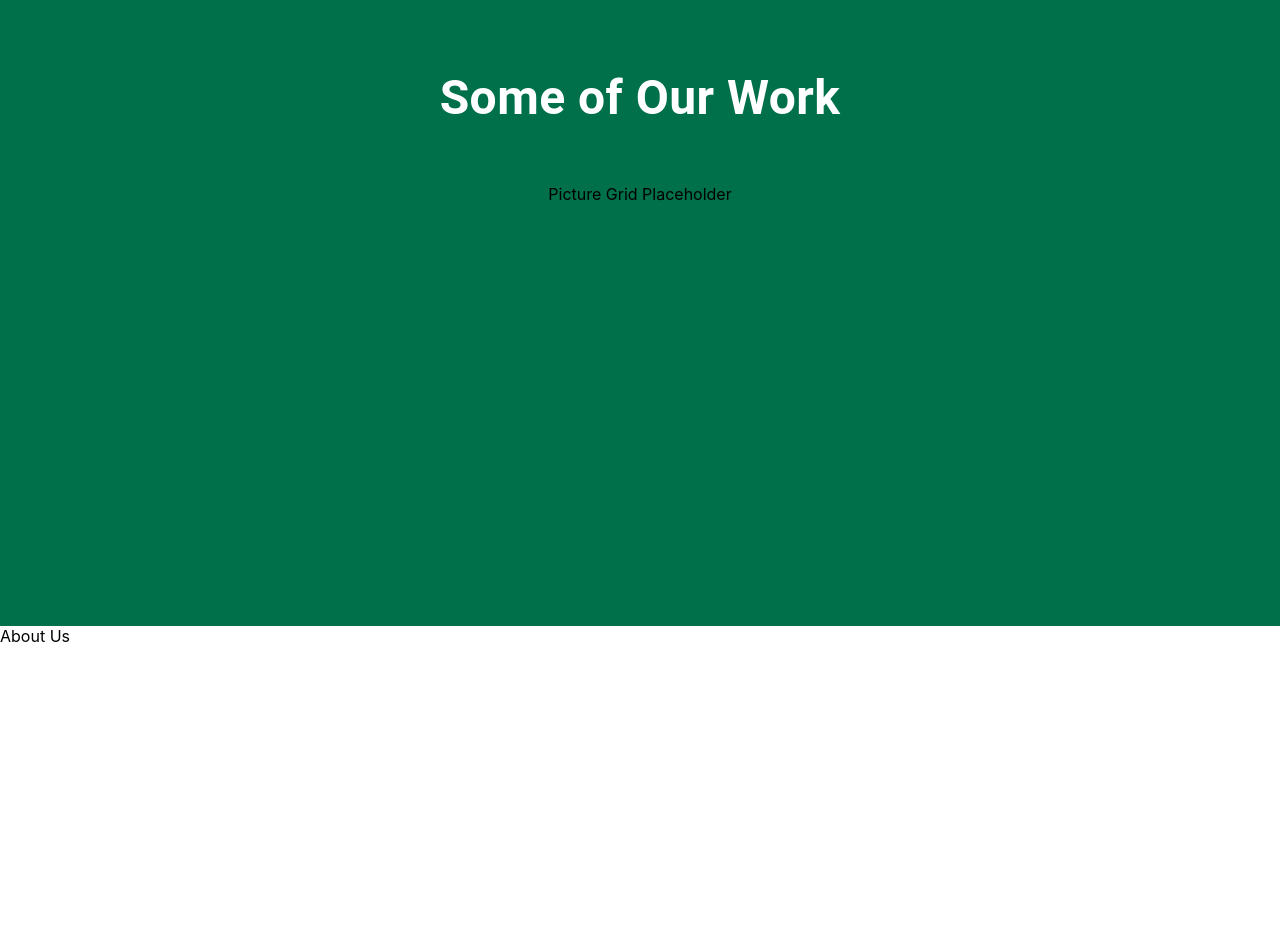
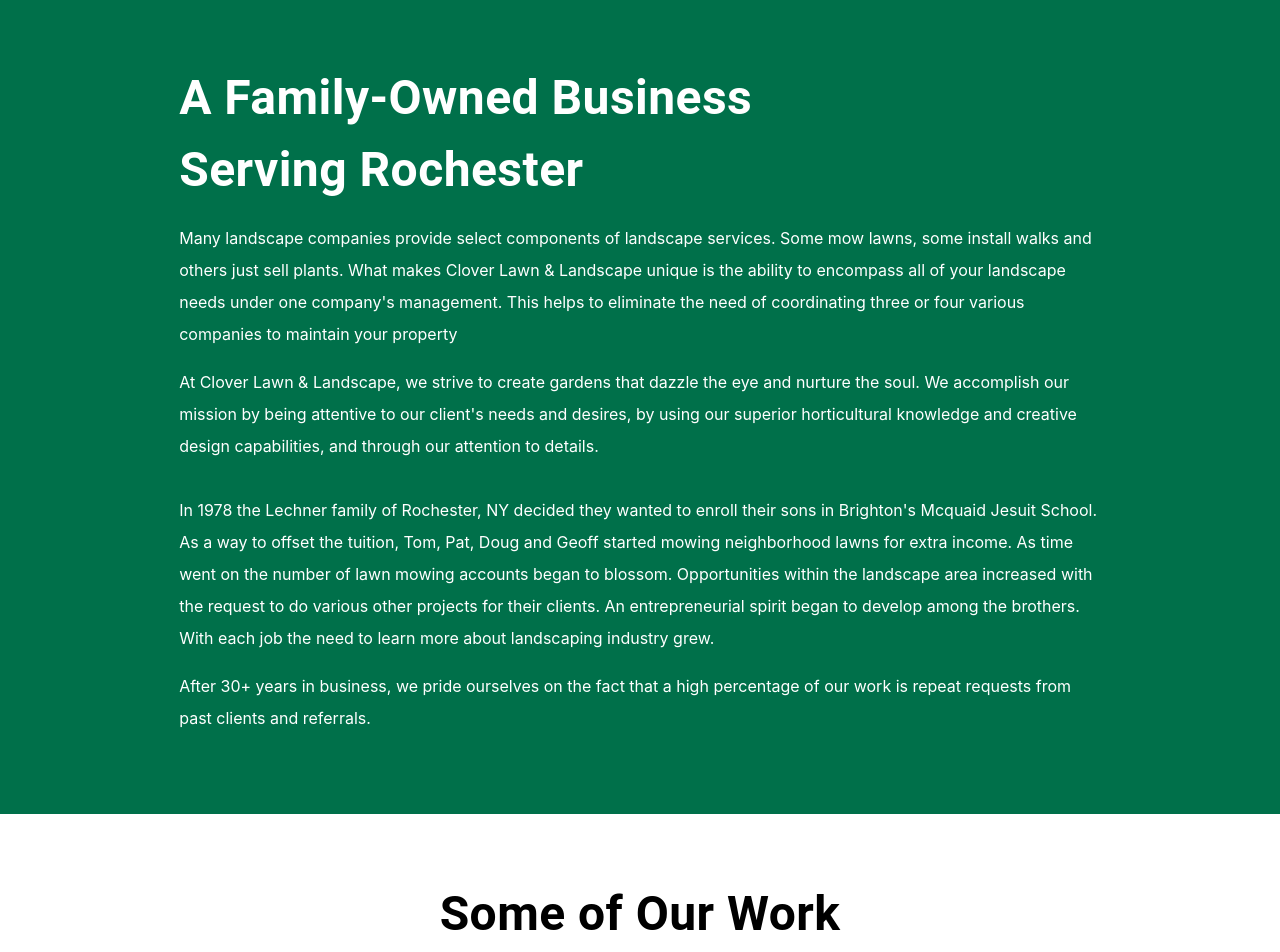
Before and after one commit to RocSites/cloverLawnLandscape-frontend, a React (Create React App) app: page / in a window 1280 px wide. Shown: the part 1320-2272 px from the top of the page. Built offline with nearby package versions, Linux system fonts and the light colour scheme.

Commit message:
added About Us section

```diff
--- a/src/App.js
+++ b/src/App.js
@@ -5,7 +5,7 @@ import SectionOne from './components/SectionOne';
 import { createTheme, ThemeProvider } from "@mui/material";
 import SectionTwo from './components/SectionTwo';
 import SectionThree from './components/SectionThree';
-import SectionFour from './components/SectionFour';
+import AboutUs from './components/AboutUs';
 
 const cloverTheme = createTheme({
   palette: {
@@ -22,14 +22,14 @@ const cloverTheme = createTheme({
 function App() {
   return (
     <ThemeProvider theme={cloverTheme}>
-    <div className="App">
-     <Layout>
-      <SectionOne/>
-      <SectionTwo/>
-      <SectionThree/>
-      <SectionFour/>
-     </Layout>
-    </div>
+      <div className="App">
+        <Layout>
+          <SectionOne />
+          <SectionTwo />
+          <AboutUs />
+          <SectionThree />
+        </Layout>
+      </div>
     </ThemeProvider>
 
   );
--- /dev/null
+++ b/src/components/AboutUs.js
@@ -0,0 +1,64 @@
+import { Typography, makeStyles } from '@material-ui/core';
+import React from 'react'
+
+const withStyles = makeStyles(() => ({
+  aboutUsWrapper: {
+    display: "flex",
+    flexDirection: "column",
+    background: "#00704a",
+    padding: "5% 14% 5% 14%"
+  },
+  aboutUsHeader: {
+    fontSize: "3rem",
+    fontWeight: "bold",
+    color: "white",
+    textAlign: "left"
+  },
+  aboutHeaderWrapper: {
+    display: "flex",
+    flexDirection: "column",
+  },
+  aboutUsParagraph: {
+    textAlign: "left",
+    lineHeight: 2,
+    color: "white"
+  }
+
+}));
+const AboutUs = () => {
+
+  const classes = withStyles();
+  return (
+    <div className={classes.aboutUsWrapper}>
+      <div className={classes.aboutHeaderWrapper}>
+        <Typography className={classes.aboutUsHeader}>A Family-Owned Business</Typography>
+        <Typography className={classes.aboutUsHeader}>Serving Rochester</Typography>
+      </div>
+      <div>
+        <div>
+          <p className={classes.aboutUsParagraph}>
+            Many landscape companies provide select components of landscape services.
+            Some mow lawns, some install walks and others just sell plants. What makes Clover Lawn & Landscape unique is the ability to encompass all of your
+            landscape needs under one company's management. This helps to eliminate the need of coordinating three or four various companies to maintain your property
+          </p>
+          <p className={classes.aboutUsParagraph}>At Clover Lawn & Landscape, we strive to create gardens that dazzle the eye and nurture the soul. We accomplish our mission by being attentive to our
+            client's needs and desires, by using our superior horticultural knowledge and creative design capabilities, and through our attention to details.</p>
+        </div>
+      </div>
+      <div>
+        <div>
+          <p className={classes.aboutUsParagraph}>
+            In 1978 the Lechner family of Rochester, NY decided they wanted to enroll their sons in Brighton's Mcquaid Jesuit School. As a way to offset the tuition,
+            Tom, Pat, Doug and Geoff started mowing neighborhood lawns for extra income. As time went on the number of lawn mowing accounts began to blossom. Opportunities
+            within the landscape area increased with the request to do various other projects for their clients. An entrepreneurial spirit began to develop among the brothers.
+            With each job the need to learn more about landscaping industry grew.
+          </p>
+          <p className={classes.aboutUsParagraph}>After 30+ years in business, we pride ourselves on the fact that a high percentage of our work is repeat requests from past clients and referrals.
+          </p>
+        </div>
+      </div>
+    </div>
+  )
+}
+
+export default AboutUs
--- a/src/components/SectionFour.js
+++ /dev/null
@@ -1,19 +0,0 @@
-import {Typography, makeStyles } from '@material-ui/core';
-import React from 'react'
-
-const withStyles = makeStyles(() => ({
-    sectionFourWrapper: {
-        display: "flex",
-        height: "500px"
-    }
-
-}));
-const SectionFour = () => {
-
-  const classes = withStyles();
-  return (
-    <div className={classes.sectionFourWrapper}>About Us</div>
-  )
-}
-
-export default SectionFour
--- a/src/components/SectionThree.js
+++ b/src/components/SectionThree.js
@@ -5,7 +5,7 @@ const withStyles = makeStyles(() => ({
   sectionThreeWrapper: {
     display: "flex",
     flexDirection: "column",
-    background: "#00704a",
+    // background: "#00704a",
     height: "500px",
     padding: "5% 14% 5% 14%",
     margin: "auto"
@@ -14,7 +14,7 @@ const withStyles = makeStyles(() => ({
     display: "flex",
     margin: "0px 0 50px 0",
     justifyContent: "center",
-    color: "white"
+    color: "black"
   },
   sectionThreeHeader: {
     fontWeight: "bold",
--- a/src/components/SectionTwo.js
+++ b/src/components/SectionTwo.js
@@ -21,7 +21,7 @@ const withStyles = makeStyles(() => ({
     sectionTwoHeader: {
         fontWeight: "bold",
         fontSize: "3rem",
-        textAlign: "left",
+        textAlign: "right",
         "& > span": {
             color: "#00704a"
         },
@@ -45,7 +45,6 @@ const withStyles = makeStyles(() => ({
         display: "flex",
         flexDirection: "column",
         justifyContent: "flex-start",
-        width: "100%",
         color: "white",
         maxHeight: "500px"
     },
@@ -60,6 +59,7 @@ const withStyles = makeStyles(() => ({
         zIndex: "1"
     },
     sectionTwoHeaderTextWrapper: {
+        display: "flex",
         margin: "0px 0 50px 0"
     },
     sectionTwoContentTextWrapper: {
```
